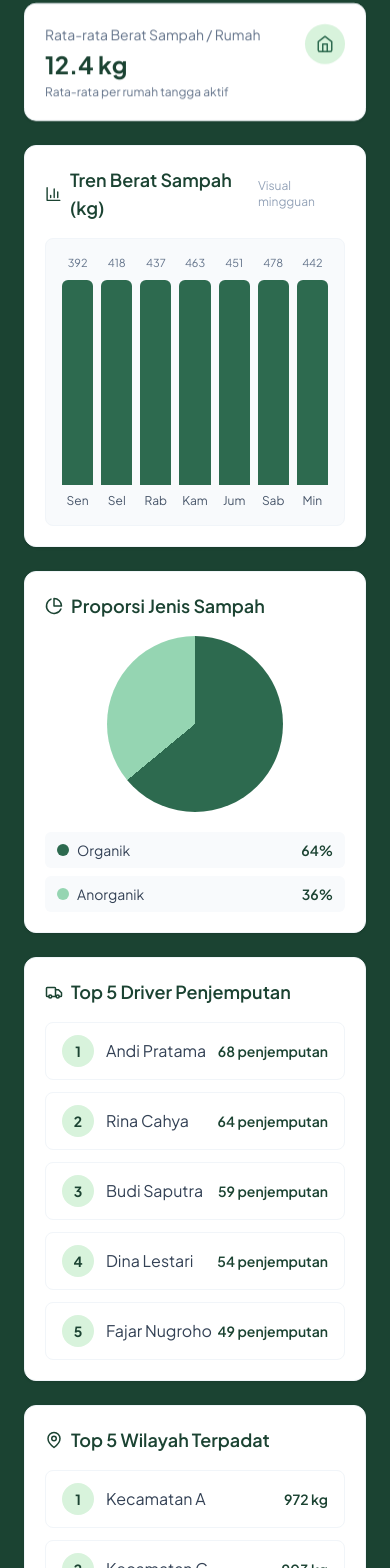
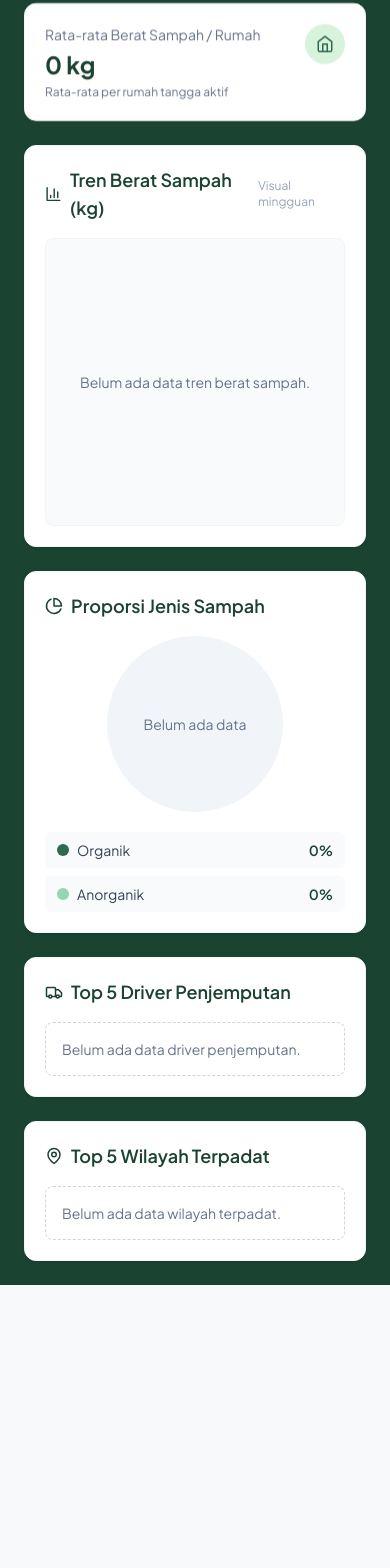
Before and after one commit to zamzami3/pilahin-waste, a Next.js app in the folder frontend/: page /admin/analytics in a window 390 px wide. Shown: the part 389-1957 px from the top of the page. After the commit the page ends 1674 px from the top, so only its background shows below. Built offline with nearby package versions, Linux system fonts and the light colour scheme.

Commit message:
feat(admin): remove seeded dashboard analytics/finance samples and improve UI readability

```diff
--- a/frontend/src/app/admin/analytics/page.js
+++ b/frontend/src/app/admin/analytics/page.js
@@ -10,100 +10,22 @@ const FILTER_OPTIONS = [
   { value: "year", label: "Tahunan" },
 ]
 
+const EMPTY_ANALYTICS_DATA = {
+  title: "Belum ada data",
+  trend: [],
+  wasteMix: { organik: 0, anorganik: 0 },
+  metrics: {
+    wargaGrowth: 0,
+    avgWastePerHousehold: 0,
+  },
+  topDrivers: [],
+  topAreas: [],
+}
+
 const ANALYTICS_DATA = {
-  "7d": {
-    title: "Performa 7 Hari",
-    trend: [
-      { label: "Sen", kg: 392 },
-      { label: "Sel", kg: 418 },
-      { label: "Rab", kg: 437 },
-      { label: "Kam", kg: 463 },
-      { label: "Jum", kg: 451 },
-      { label: "Sab", kg: 478 },
-      { label: "Min", kg: 442 },
-    ],
-    wasteMix: { organik: 64, anorganik: 36 },
-    metrics: {
-      wargaGrowth: 7.8,
-      avgWastePerHousehold: 12.4,
-    },
-    topDrivers: [
-      { name: "Andi Pratama", pickups: 68 },
-      { name: "Rina Cahya", pickups: 64 },
-      { name: "Budi Saputra", pickups: 59 },
-      { name: "Dina Lestari", pickups: 54 },
-      { name: "Fajar Nugroho", pickups: 49 },
-    ],
-    topAreas: [
-      { name: "Kecamatan A", densityKg: 972 },
-      { name: "Kecamatan C", densityKg: 903 },
-      { name: "Kecamatan D", densityKg: 846 },
-      { name: "Kecamatan B", densityKg: 818 },
-      { name: "Kecamatan E", densityKg: 771 },
-    ],
-  },
-  "30d": {
-    title: "Performa 30 Hari",
-    trend: [
-      { label: "M1", kg: 2910 },
-      { label: "M2", kg: 3048 },
-      { label: "M3", kg: 3275 },
-      { label: "M4", kg: 3182 },
-      { label: "M5", kg: 3354 },
-      { label: "M6", kg: 3461 },
-      { label: "M7", kg: 3589 },
-    ],
-    wasteMix: { organik: 60, anorganik: 40 },
-    metrics: {
-      wargaGrowth: 10.6,
-      avgWastePerHousehold: 13.1,
-    },
-    topDrivers: [
-      { name: "Andi Pratama", pickups: 281 },
-      { name: "Rina Cahya", pickups: 270 },
-      { name: "Budi Saputra", pickups: 261 },
-      { name: "Dina Lestari", pickups: 247 },
-      { name: "Fajar Nugroho", pickups: 239 },
-    ],
-    topAreas: [
-      { name: "Kecamatan A", densityKg: 6721 },
-      { name: "Kecamatan C", densityKg: 6249 },
-      { name: "Kecamatan D", densityKg: 5983 },
-      { name: "Kecamatan B", densityKg: 5802 },
-      { name: "Kecamatan E", densityKg: 5576 },
-    ],
-  },
-  year: {
-    title: "Performa Tahunan",
-    trend: [
-      { label: "Jan", kg: 12932 },
-      { label: "Feb", kg: 13487 },
-      { label: "Mar", kg: 14250 },
-      { label: "Apr", kg: 14866 },
-      { label: "Mei", kg: 15231 },
-      { label: "Jun", kg: 15988 },
-      { label: "Jul", kg: 16214 },
-    ],
-    wasteMix: { organik: 58, anorganik: 42 },
-    metrics: {
-      wargaGrowth: 16.2,
-      avgWastePerHousehold: 14.6,
-    },
-    topDrivers: [
-      { name: "Andi Pratama", pickups: 3234 },
-      { name: "Rina Cahya", pickups: 3102 },
-      { name: "Budi Saputra", pickups: 3001 },
-      { name: "Dina Lestari", pickups: 2889 },
-      { name: "Fajar Nugroho", pickups: 2764 },
-    ],
-    topAreas: [
-      { name: "Kecamatan A", densityKg: 77844 },
-      { name: "Kecamatan C", densityKg: 74198 },
-      { name: "Kecamatan D", densityKg: 71635 },
-      { name: "Kecamatan B", densityKg: 69583 },
-      { name: "Kecamatan E", densityKg: 66829 },
-    ],
-  },
+  "7d": EMPTY_ANALYTICS_DATA,
+  "30d": EMPTY_ANALYTICS_DATA,
+  year: EMPTY_ANALYTICS_DATA,
 }
 
 function MetricsCard({ icon: Icon, label, value, note }) {
@@ -127,13 +49,15 @@ export default function AdminAnalyticsPage() {
   const [timeFilter, setTimeFilter] = useState("7d")
 
   const selectedData = ANALYTICS_DATA[timeFilter]
+  const hasTrendData = selectedData.trend.length > 0
   const maxTrendValue = useMemo(
-    () => Math.max(...selectedData.trend.map((item) => item.kg)),
+    () => (hasTrendData ? Math.max(...selectedData.trend.map((item) => item.kg), 1) : 1),
     [selectedData]
   )
 
   const organicPercent = selectedData.wasteMix.organik
   const inorganicPercent = selectedData.wasteMix.anorganik
+  const hasWasteMix = organicPercent + inorganicPercent > 0
 
   return (
     <div>
@@ -183,6 +107,7 @@ export default function AdminAnalyticsPage() {
           </div>
 
           <div className="h-72 rounded-lg border border-slate-100 bg-slate-50 p-4">
+            {hasTrendData ? (
               <div className="h-full flex items-end justify-between gap-2">
                 {selectedData.trend.map((point) => {
                   const barHeight = Math.max(10, Math.round((point.kg / maxTrendValue) * 100))
@@ -201,6 +126,9 @@ export default function AdminAnalyticsPage() {
                   )
                 })}
               </div>
+            ) : (
+              <div className="flex h-full items-center justify-center text-sm text-slate-500">Belum ada data tren berat sampah.</div>
+            )}
           </div>
         </div>
 
@@ -211,6 +139,7 @@ export default function AdminAnalyticsPage() {
           </h2>
 
           <div className="flex flex-col items-center justify-center">
+            {hasWasteMix ? (
               <div
                 className="h-44 w-44 rounded-full"
                 style={{
@@ -218,6 +147,9 @@ export default function AdminAnalyticsPage() {
                 }}
                 aria-label="Pie chart proporsi sampah"
               />
+            ) : (
+              <div className="flex h-44 w-44 items-center justify-center rounded-full bg-slate-100 text-sm text-slate-500">Belum ada data</div>
+            )}
 
             <div className="w-full mt-5 space-y-2 text-sm">
               <div className="flex items-center justify-between rounded-md bg-slate-50 px-3 py-2">
@@ -244,7 +176,10 @@ export default function AdminAnalyticsPage() {
             Top 5 Driver Penjemputan
           </h2>
           <div className="space-y-3">
-            {selectedData.topDrivers.map((driver, index) => (
+            {selectedData.topDrivers.length === 0 ? (
+              <div className="rounded-lg border border-dashed border-slate-300 px-4 py-4 text-sm text-slate-500">Belum ada data driver penjemputan.</div>
+            ) : (
+              selectedData.topDrivers.map((driver, index) => (
                 <div key={driver.name} className="flex items-center justify-between rounded-lg border border-slate-100 px-4 py-3">
                   <div className="flex items-center gap-3">
                     <span className="h-8 w-8 rounded-full bg-mint-soft text-forest-emerald text-sm font-bold flex items-center justify-center">
@@ -254,7 +189,8 @@ export default function AdminAnalyticsPage() {
                   </div>
                   <span className="text-sm font-semibold text-forest-emerald">{driver.pickups} penjemputan</span>
                 </div>
-            ))}
+              ))
+            )}
           </div>
         </div>
 
@@ -264,7 +200,10 @@ export default function AdminAnalyticsPage() {
             Top 5 Wilayah Terpadat
           </h2>
           <div className="space-y-3">
-            {selectedData.topAreas.map((area, index) => (
+            {selectedData.topAreas.length === 0 ? (
+              <div className="rounded-lg border border-dashed border-slate-300 px-4 py-4 text-sm text-slate-500">Belum ada data wilayah terpadat.</div>
+            ) : (
+              selectedData.topAreas.map((area, index) => (
                 <div key={area.name} className="flex items-center justify-between rounded-lg border border-slate-100 px-4 py-3">
                   <div className="flex items-center gap-3">
                     <span className="h-8 w-8 rounded-full bg-mint-soft text-forest-emerald text-sm font-bold flex items-center justify-center">
@@ -274,7 +213,8 @@ export default function AdminAnalyticsPage() {
                   </div>
                   <span className="text-sm font-semibold text-forest-emerald">{area.densityKg.toLocaleString("id-ID")} kg</span>
                 </div>
-            ))}
+              ))
+            )}
           </div>
         </div>
       </section>
--- a/frontend/src/app/admin/armada/page.js
+++ b/frontend/src/app/admin/armada/page.js
@@ -5,34 +5,7 @@ import { Clipboard, Clock, MapPin, Truck, User } from "lucide-react"
 import { getUsers } from "../../../lib/mockAuth"
 import StyledSelect from "../../../components/StyledSelect"
 
-const SIMULATED_LOCATIONS = [
-  "Jl. Merdeka No.12, Kecamatan A",
-  "Perumahan Melati Blok C3, Kecamatan B",
-  "Pasar Induk Timur, Kecamatan C",
-  "Jl. Anggrek Raya, Kecamatan D",
-  "Kompleks Hijau Asri, Kecamatan E",
-]
-
-const PENDING_REPORTS_SEED = [
-  {
-    id: "RPT-901",
-    area: "Kecamatan A",
-    address: "Jl. Rajawali No.8",
-    note: "Kontainer penuh sejak pagi",
-  },
-  {
-    id: "RPT-902",
-    area: "Kecamatan C",
-    address: "Pasar Sentral Blok F",
-    note: "Sampah menumpuk di belakang kios",
-  },
-  {
-    id: "RPT-903",
-    area: "Kecamatan D",
-    address: "Perumahan Kenanga A12",
-    note: "Laporan sampah penuh dari warga",
-  },
-]
+const PENDING_REPORTS_SEED = []
 
 function getFleetIndicator(status) {
   const normalized = String(status || "").toLowerCase()
@@ -83,51 +56,33 @@ export default function AdminArmadaPage() {
     const allUsers = getUsers()
     const driverUsers = allUsers.filter((user) => String(user.role || "").toLowerCase() === "driver")
 
-    const fallbackDrivers = [
-      { id: "drv-fallback-1", name: "Driver Cadangan 1" },
-      { id: "drv-fallback-2", name: "Driver Cadangan 2" },
-      { id: "drv-fallback-3", name: "Driver Cadangan 3" },
-    ]
-
-    const baseDrivers = driverUsers.length > 0 ? driverUsers : fallbackDrivers
-
-    const hydratedDrivers = baseDrivers.map((driver, index) => {
-      const status = index % 3 === 0 ? "on-duty" : index % 3 === 1 ? "available" : "off"
+    const hydratedDrivers = driverUsers.map((driver) => {
+      const status = String(driver.status || "available").toLowerCase()
       return {
         id: driver.id,
         name: driver.name,
-        status,
-        location: SIMULATED_LOCATIONS[index % SIMULATED_LOCATIONS.length],
+        status: status === "on-duty" || status === "off" ? status : "available",
+        location: driver.address || driver.alamat || "Lokasi belum tersedia",
       }
     })
 
-    const hydratedVehicles = hydratedDrivers.map((driver, index) => {
-      const type = index % 2 === 0 ? "Motor" : "Truk"
+    const hydratedVehicles = hydratedDrivers.map((driver) => {
       return {
-        id: `VH-${index + 1}`,
-        plateNo: `B ${1200 + index} PLH`,
-        vehicleType: type,
+        id: `VH-${driver.id}`,
+        plateNo: driver.plateNo || "-",
+        vehicleType: driver.vehicleType || "-",
         driverId: driver.id,
         driverName: driver.name,
         fleetStatus: statusToFleetValue(driver.status),
       }
     })
 
-    hydratedVehicles.push({
-      id: "VH-SP-1",
-      plateNo: "B 9987 PLH",
-      vehicleType: "Truk",
-      driverId: null,
-      driverName: "Belum ditugaskan",
-      fleetStatus: "Servis/Off",
-    })
-
     const onProcessTasks = hydratedDrivers
       .filter((driver) => driver.status === "on-duty")
       .map((driver, index) => ({
         id: `TSK-${index + 41}`,
-        area: `Kecamatan ${String.fromCharCode(65 + (index % 5))}`,
-        address: SIMULATED_LOCATIONS[(index + 1) % SIMULATED_LOCATIONS.length],
+        area: driver.location,
+        address: driver.location,
         status: "On-Process",
         driverId: driver.id,
         driverName: driver.name,
@@ -286,7 +241,12 @@ export default function AdminArmadaPage() {
               </tr>
             </thead>
             <tbody>
-              {vehicles.map((vehicle) => {
+              {vehicles.length === 0 ? (
+                <tr className="border-t border-slate-100 text-slate-700">
+                  <td colSpan={4} className="px-4 py-5 text-sm text-slate-500">Belum ada data kendaraan.</td>
+                </tr>
+              ) : (
+                vehicles.map((vehicle) => {
                   const indicator = getFleetIndicator(vehicle.fleetStatus)
                   return (
                     <tr key={vehicle.id} className="border-t border-slate-100 text-slate-700">
@@ -301,7 +261,8 @@ export default function AdminArmadaPage() {
                       </td>
                     </tr>
                   )
-              })}
+                })
+              )}
             </tbody>
           </table>
         </div>
--- a/frontend/src/app/admin/page.js
+++ b/frontend/src/app/admin/page.js
@@ -23,6 +23,55 @@ const emptyDraft = {
   caption: "",
 }
 
+function toRelativeTime(dateValue) {
+  if (!dateValue) return "Baru saja"
+  const date = new Date(dateValue)
+  if (Number.isNaN(date.getTime())) return "Baru saja"
+  const diffMs = Date.now() - date.getTime()
+  const diffMinutes = Math.max(0, Math.floor(diffMs / 60000))
+  if (diffMinutes < 1) return "Baru saja"
+  if (diffMinutes < 60) return `${diffMinutes} menit lalu`
+  const diffHours = Math.floor(diffMinutes / 60)
+  if (diffHours < 24) return `${diffHours} jam lalu`
+  const diffDays = Math.floor(diffHours / 24)
+  return `${diffDays} hari lalu`
+}
+
+function extractRequestRows(users) {
+  if (!Array.isArray(users) || users.length === 0 || typeof window === "undefined") return []
+
+  const wargaUsers = users.filter((user) => String(user.role || "").toLowerCase() === "warga")
+  const rows = []
+
+  wargaUsers.forEach((warga) => {
+    const raw = localStorage.getItem(`pilahin_reports_${warga.id}`)
+    if (!raw) return
+
+    try {
+      const reports = JSON.parse(raw)
+      if (!Array.isArray(reports)) return
+
+      reports.forEach((report) => {
+        const status = String(report.status || "").toLowerCase()
+        if (status && status !== "diproses" && status !== "pending" && status !== "new") return
+
+        rows.push({
+          id: report.id || `${warga.id}-${Date.now()}`,
+          address: report.location || warga.address || warga.alamat || "Alamat tidak tersedia",
+          type: report.jenis || report.type || "Laporan Sampah",
+          reportedAt: toRelativeTime(report.date),
+          status: "new",
+          createdAt: report.date ? new Date(report.date).getTime() : 0,
+        })
+      })
+    } catch (error) {
+      // Skip malformed local report payload.
+    }
+  })
+
+  return rows.sort((a, b) => b.createdAt - a.createdAt).map(({ createdAt, ...rest }) => rest)
+}
+
 export default function AdminHome() {
   const [users, setUsers] = useState([])
   const [drivers, setDrivers] = useState([])
@@ -39,27 +88,23 @@ export default function AdminHome() {
     setUsers(u)
 
     const d = u.filter((x) => x.role === "driver")
-    const dWithStatus = d.map((drv, i) => ({
+    const dWithStatus = d.map((drv) => ({
       ...drv,
-      status: i % 2 === 0 ? "on-route" : "idle",
-      area: `Kecamatan ${String.fromCharCode(65 + (i % 4))}`,
-      lastSeen: `${10 + i}m`,
+      status: String(drv.status || "idle").toLowerCase() === "on-route" ? "on-route" : "idle",
+      area: drv.address || drv.alamat || "Belum ada area",
+      lastSeen: "-",
     }))
     setDrivers(dWithStatus)
 
-    setRequests([
-      { id: 1001, address: "Jl. Merdeka No.12", type: "Sampah Organik", reportedAt: "2 jam lalu", status: "new" },
-      { id: 1002, address: "Perumahan B, Blok C3", type: "Sampah Plastik", reportedAt: "1 jam lalu", status: "new" },
-      { id: 1003, address: "Pasar Tradisional, Kios 5-6", type: "Sampah Basah", reportedAt: "30 menit lalu", status: "new" },
-    ])
+    setRequests(extractRequestRows(u))
 
     setArticleItems(seedArticlesIfNeeded())
   }, [])
 
-  const totalIncome = 12500000
+  const totalIncome = 0
   const totalResidents = users.filter((u) => u.role === "warga").length
   const driversOnDuty = drivers.filter((d) => d.status === "on-route").length
-  const totalTrash = 3420
+  const totalTrash = 0
 
   const articleCount = articleItems.length
   const publishedCount = articleItems.filter((item) => item.status === "published").length
@@ -67,6 +112,7 @@ export default function AdminHome() {
 
   function assignRequest(id) {
     const driver = drivers[0]
+    if (!driver) return
     setRequests((prev) =>
       prev.map((r) => (r.id === id ? { ...r, status: "assigned", assignedTo: driver?.name || null } : r))
     )
@@ -190,8 +236,8 @@ export default function AdminHome() {
   return (
     <div>
       <header className="mb-6">
-        <h1 className="text-3xl font-bold">Command Center</h1>
-        <p className="text-sm text-slate-600 mt-1">Ringkasan operasional, armada, dan permintaan terbaru.</p>
+        <h1 className="text-3xl font-bold text-white">Command Center</h1>
+        <p className="text-sm text-mint-soft mt-1">Ringkasan operasional, armada, dan permintaan terbaru.</p>
 
         <div className="mt-4 inline-flex rounded-lg border border-slate-200 bg-white p-1 shadow-sm">
           <button
@@ -212,31 +258,31 @@ export default function AdminHome() {
       {activeTab === "overview" ? (
         <>
           <section className="grid grid-cols-1 sm:grid-cols-2 md:grid-cols-4 gap-4 mb-6">
-            <div className="bg-white rounded-xl p-4 shadow">
+            <div className="bg-white rounded-xl p-4 shadow text-slate-800">
               <div className="text-sm text-slate-500">Total Pemasukan</div>
               <div className="text-2xl font-semibold text-forest-emerald">Rp {totalIncome.toLocaleString("id-ID")}</div>
             </div>
 
-            <div className="bg-white rounded-xl p-4 shadow">
+            <div className="bg-white rounded-xl p-4 shadow text-slate-800">
               <div className="text-sm text-slate-500">Total Warga Aktif</div>
               <div className="text-2xl font-semibold text-forest-emerald">{totalResidents}</div>
             </div>
 
-            <div className="bg-white rounded-xl p-4 shadow">
+            <div className="bg-white rounded-xl p-4 shadow text-slate-800">
               <div className="text-sm text-slate-500">Driver Bertugas</div>
               <div className="text-2xl font-semibold text-forest-emerald">{driversOnDuty}</div>
             </div>
 
-            <div className="bg-white rounded-xl p-4 shadow">
+            <div className="bg-white rounded-xl p-4 shadow text-slate-800">
               <div className="text-sm text-slate-500">Total Sampah Seluruhnya (kg)</div>
               <div className="text-2xl font-semibold text-forest-emerald">{totalTrash} kg</div>
             </div>
           </section>
 
           <section className="grid grid-cols-1 lg:grid-cols-3 gap-6 mb-6">
-            <div className="lg:col-span-2 bg-white rounded-lg p-4 shadow">
+            <div className="lg:col-span-2 bg-white rounded-lg p-4 shadow text-slate-800">
               <div className="flex items-center justify-between mb-3">
-                <h3 className="text-lg font-semibold">Tren Volume Mingguan</h3>
+                <h3 className="text-lg font-semibold text-forest-emerald">Tren Volume Mingguan</h3>
                 <div className="text-sm text-slate-500">(placeholder grafik)</div>
               </div>
               <div className="h-64 rounded-md bg-slate-100 flex items-center justify-center text-slate-400">
@@ -244,9 +290,9 @@ export default function AdminHome() {
               </div>
             </div>
 
-            <div className="bg-white rounded-lg p-4 shadow">
+            <div className="bg-white rounded-lg p-4 shadow text-slate-800">
               <div className="flex items-center justify-between mb-3">
-                <h3 className="text-lg font-semibold">Map / Fleet Monitor</h3>
+                <h3 className="text-lg font-semibold text-forest-emerald">Map / Fleet Monitor</h3>
                 <button onClick={refreshFleet} className="text-sm px-3 py-1 rounded-md bg-eco-green text-white flex items-center gap-2">
                   <RefreshCw size={14} /> Refresh
                 </button>
@@ -274,7 +320,7 @@ export default function AdminHome() {
 
           <section className="bg-white rounded-lg p-4 shadow mb-6">
             <div className="flex items-center justify-between mb-3">
-              <h3 className="text-lg font-semibold">New Requests</h3>
+              <h3 className="text-lg font-semibold text-forest-emerald">New Requests</h3>
               <div className="text-sm text-slate-500">Permintaan baru dari warga</div>
             </div>
 
@@ -283,18 +329,23 @@ export default function AdminHome() {
                 <thead>
                   <tr className="text-sm text-slate-500">
                     <th className="py-2">#</th>
-                    <th>Alamat</th>
-                    <th>Jenis</th>
-                    <th>Dilaporkan</th>
-                    <th>Status</th>
-                    <th>Aksi</th>
+                    <th className="text-slate-600">Alamat</th>
+                    <th className="text-slate-600">Jenis</th>
+                    <th className="text-slate-600">Dilaporkan</th>
+                    <th className="text-slate-600">Status</th>
+                    <th className="text-slate-600">Aksi</th>
                   </tr>
                 </thead>
                 <tbody>
-                  {requests.map((r) => (
+                  {requests.length === 0 ? (
+                    <tr className="border-t">
+                      <td colSpan={6} className="py-4 text-sm text-slate-500">Belum ada request baru dari warga.</td>
+                    </tr>
+                  ) : (
+                    requests.map((r) => (
                       <tr key={r.id} className="border-t">
-                      <td className="py-3 text-sm">{r.id}</td>
-                      <td className="py-3">{r.address}</td>
+                        <td className="py-3 text-sm text-slate-700">{r.id}</td>
+                        <td className="py-3 text-slate-700">{r.address}</td>
                         <td className="py-3 text-sm text-slate-600">{r.type}</td>
                         <td className="py-3 text-sm text-slate-500">{r.reportedAt}</td>
                         <td className="py-3">
@@ -310,22 +361,23 @@ export default function AdminHome() {
                           )}
                         </td>
                       </tr>
-                  ))}
+                    ))
+                  )}
                 </tbody>
               </table>
             </div>
           </section>
 
           <section className="flex flex-wrap gap-3">
-            <Link href="/admin/users" className="px-4 py-2 rounded-md bg-white shadow">Manajemen User</Link>
-            <Link href="/admin/finance" className="px-4 py-2 rounded-md bg-white shadow">Laporan Keuangan</Link>
-            <Link href="/admin/armada" className="px-4 py-2 rounded-md bg-white shadow">Manajemen Armada</Link>
-            <Link href="/admin/settings" className="px-4 py-2 rounded-md bg-white shadow">Pengaturan API Token</Link>
+            <Link href="/admin/users" className="px-4 py-2 rounded-md bg-white shadow text-forest-emerald">Manajemen User</Link>
+            <Link href="/admin/finance" className="px-4 py-2 rounded-md bg-white shadow text-forest-emerald">Laporan Keuangan</Link>
+            <Link href="/admin/armada" className="px-4 py-2 rounded-md bg-white shadow text-forest-emerald">Manajemen Armada</Link>
+            <Link href="/admin/settings" className="px-4 py-2 rounded-md bg-white shadow text-forest-emerald">Pengaturan API Token</Link>
           </section>
         </>
       ) : (
         <section className="grid grid-cols-1 lg:grid-cols-5 gap-6">
-          <div className="lg:col-span-2 bg-white rounded-xl p-5 shadow">
+          <div className="lg:col-span-2 bg-white rounded-xl p-5 shadow text-slate-800">
             <div className="flex items-center gap-2 text-forest-emerald">
               <UploadCloud size={18} />
               <h2 className="text-lg font-semibold">Upload Artikel Baru</h2>
@@ -420,7 +472,7 @@ export default function AdminHome() {
             </form>
           </div>
 
-          <div className="lg:col-span-3 bg-white rounded-xl p-5 shadow">
+          <div className="lg:col-span-3 bg-white rounded-xl p-5 shadow text-slate-800">
             <div className="flex items-center justify-between gap-3 text-forest-emerald">
               <div className="flex items-center gap-2">
                 <FileText size={18} />
--- a/frontend/src/app/admin/users/page.js
+++ b/frontend/src/app/admin/users/page.js
@@ -87,7 +87,7 @@ export default function AdminUsersPage() {
         </Link>
       </header>
 
-      <section className="bg-white rounded-xl shadow border border-slate-100 p-4 mb-4">
+      <section className="relative z-30 overflow-visible bg-white rounded-xl shadow border border-slate-100 p-4 mb-4">
         <div className="grid grid-cols-1 md:grid-cols-2 gap-3">
           <div>
             <label className="block text-xs text-slate-500 mb-1">Cari User (Nama / Email)</label>
@@ -112,7 +112,7 @@ export default function AdminUsersPage() {
         </div>
       </section>
 
-      <section className="bg-white rounded-xl shadow border border-slate-100 overflow-hidden">
+      <section className="relative z-10 bg-white rounded-xl shadow border border-slate-100 overflow-hidden">
         <div className="max-h-[560px] overflow-auto">
           <table className="w-full text-left text-sm">
             <thead className="bg-slate-50 text-slate-600">
--- a/frontend/src/components/StyledSelect.jsx
+++ b/frontend/src/components/StyledSelect.jsx
@@ -69,7 +69,7 @@ export default function StyledSelect({
   }
 
   return (
-    <div ref={rootRef}>
+    <div ref={rootRef} className={open ? "relative z-[80]" : "relative"}>
       {label && <label className="block text-sm mb-1 text-slate-700">{label}</label>}
 
       <div className="relative">
@@ -92,7 +92,7 @@ export default function StyledSelect({
 
         {open && !disabled && (
           <ul
-            className={`absolute z-40 mt-2 max-h-60 w-full overflow-auto rounded-lg border border-slate-200 bg-white py-1 shadow-lg ${menuClassName}`}
+            className={`absolute z-[90] mt-2 max-h-60 w-full overflow-auto rounded-lg border border-slate-200 bg-white py-1 shadow-lg ${menuClassName}`}
             role="listbox"
           >
             {normalizedOptions.length === 0 ? (
```
Also changed, not shown: frontend/src/app/admin/finance/page.js (+10 -61 lines). Lines whose indentation alone changed are shown as unchanged.
